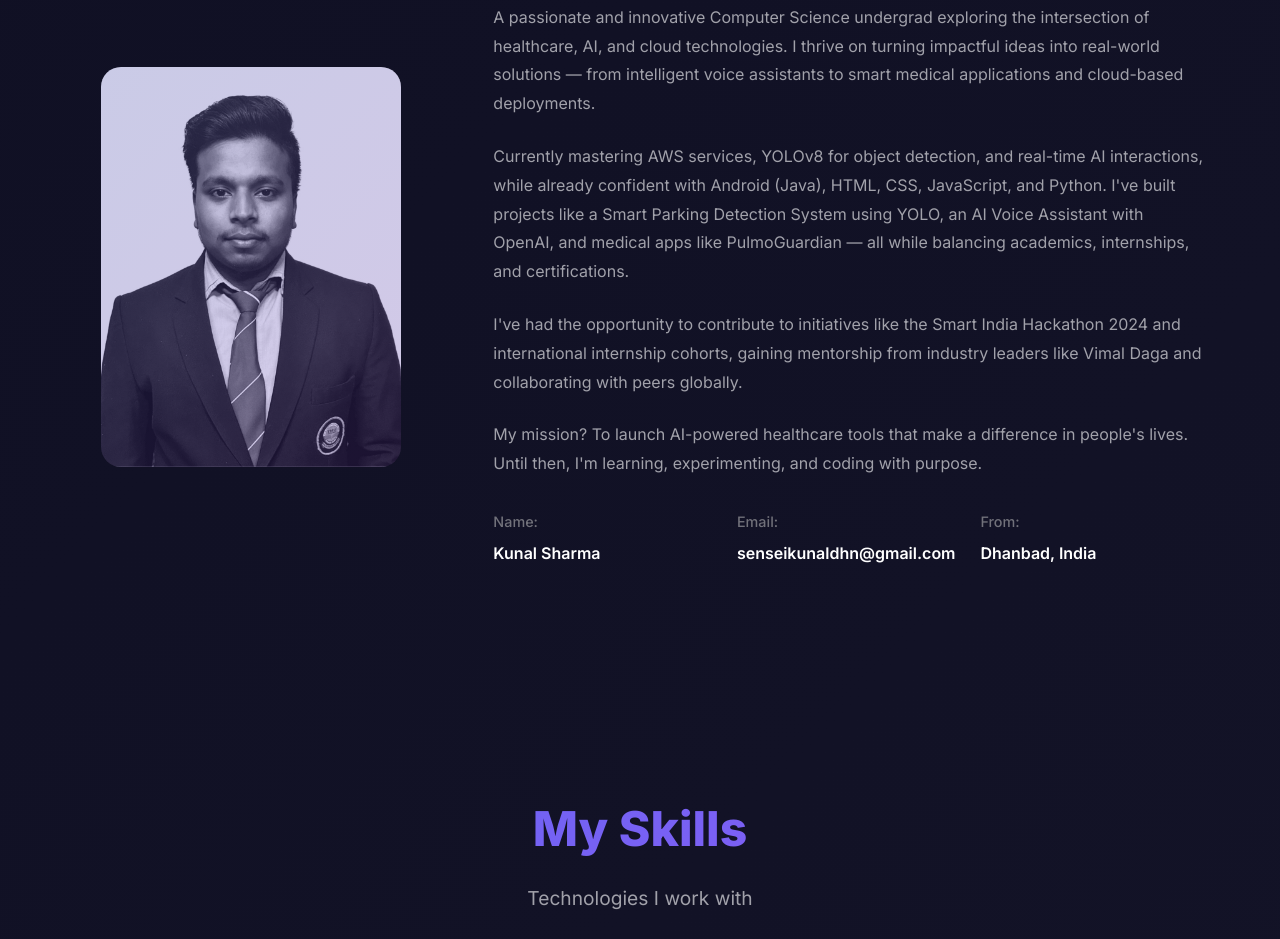
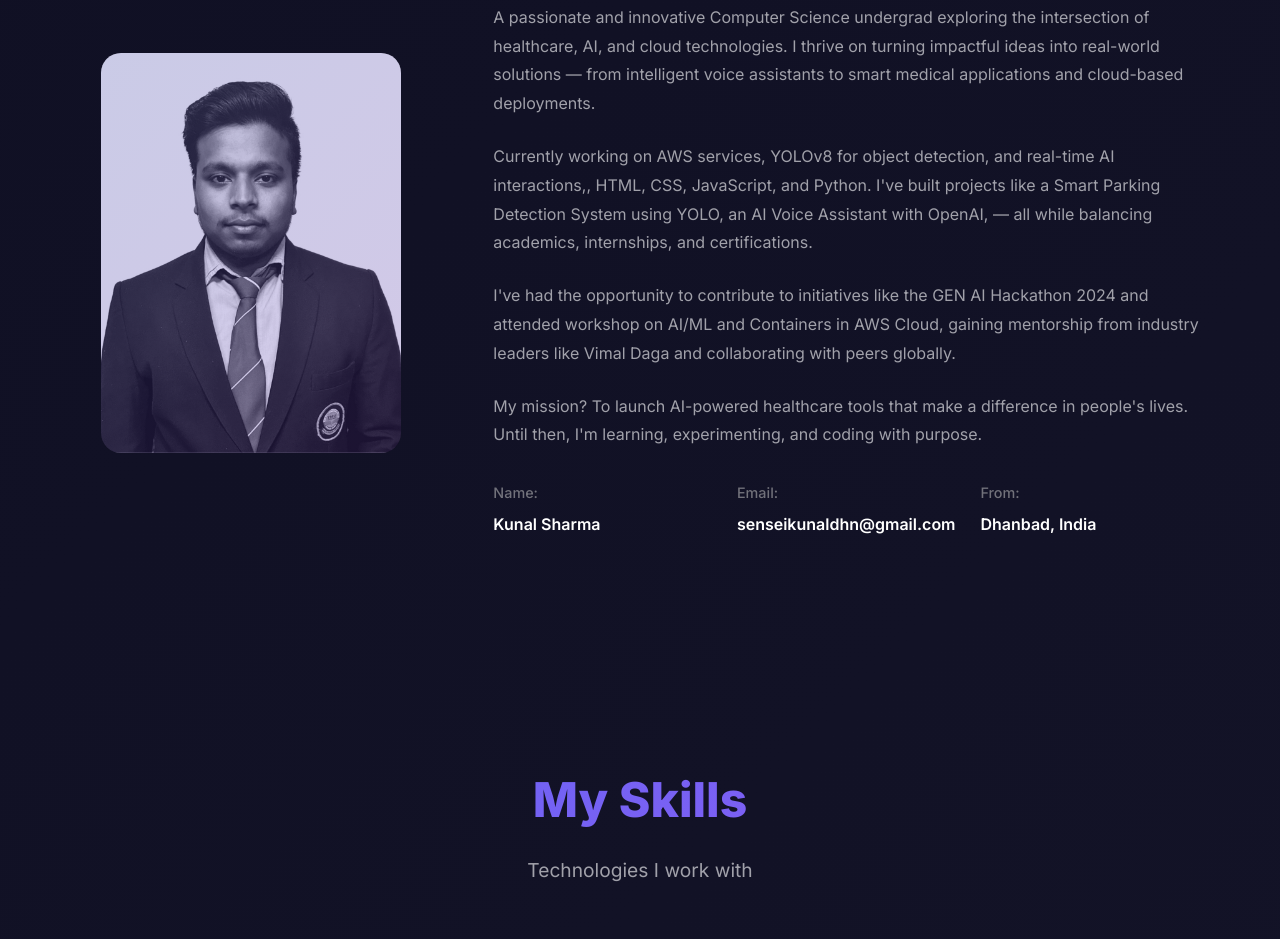
Before and after one commit to SenseiKunal/portfolio, a plain HTML site: page index.html in a window 1280 px wide. Shown: the part 1210-2149 px from the top of the page. Drawn offline with Linux system fonts and the light colour scheme.

Commit message:
Updated index.html

```diff
--- a/index.html
+++ b/index.html
@@ -1167,8 +1167,8 @@
                 <div class="about-text">
                     <h3>AI & Cloud Enthusiast  & CS Student</h3>
                     <p>A passionate and innovative Computer Science undergrad exploring the intersection of healthcare, AI, and cloud technologies. I thrive on turning impactful ideas into real-world solutions — from intelligent voice assistants to smart medical applications and cloud-based deployments.</p>
-                    <p>Currently mastering AWS services, YOLOv8 for object detection, and real-time AI interactions, while already confident with Android (Java), HTML, CSS, JavaScript, and Python. I've built projects like a Smart Parking Detection System using YOLO, an AI Voice Assistant with OpenAI, and medical apps like PulmoGuardian — all while balancing academics, internships, and certifications.</p>
-                    <p>I've had the opportunity to contribute to initiatives like the Smart India Hackathon 2024 and international internship cohorts, gaining mentorship from industry leaders like Vimal Daga and collaborating with peers globally.</p>
+                    <p>Currently working on AWS services, YOLOv8 for object detection, and real-time AI interactions,, HTML, CSS, JavaScript, and Python. I've built projects like a Smart Parking Detection System using YOLO, an AI Voice Assistant with OpenAI,  — all while balancing academics, internships, and certifications.</p>
+                    <p>I've had the opportunity to contribute to initiatives like the GEN AI Hackathon 2024 and attended workshop on AI/ML and Containers in AWS Cloud, gaining mentorship from industry leaders like Vimal Daga and collaborating with peers globally.</p>
                     <p>My mission? To launch AI-powered healthcare tools that make a difference in people's lives. Until then, I'm learning, experimenting, and coding with purpose.</p>
                     <div class="personal-info">
                         <div class="info-item">
```
